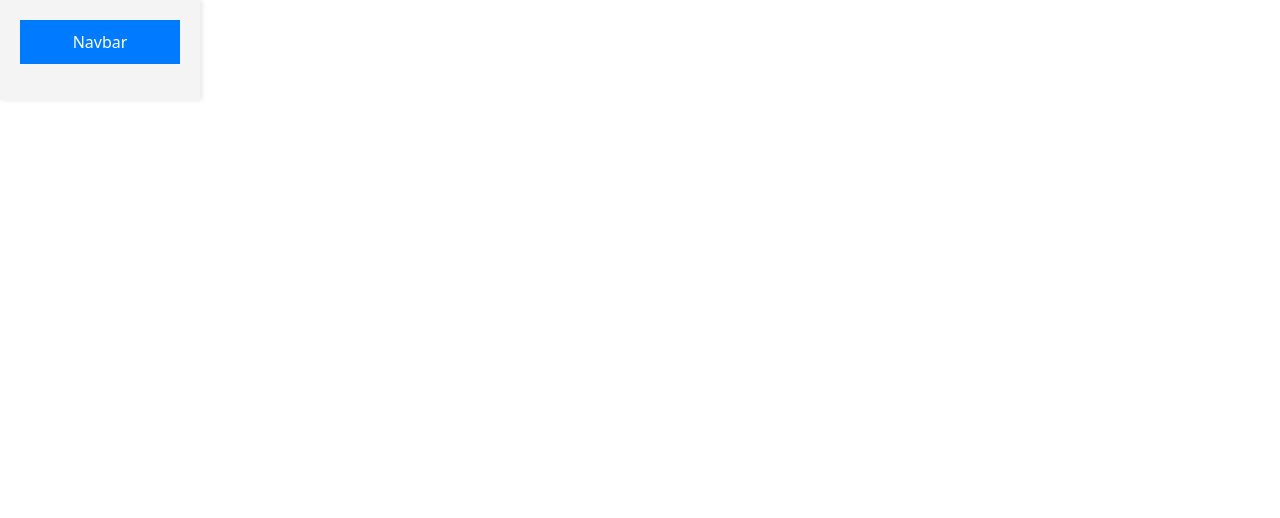
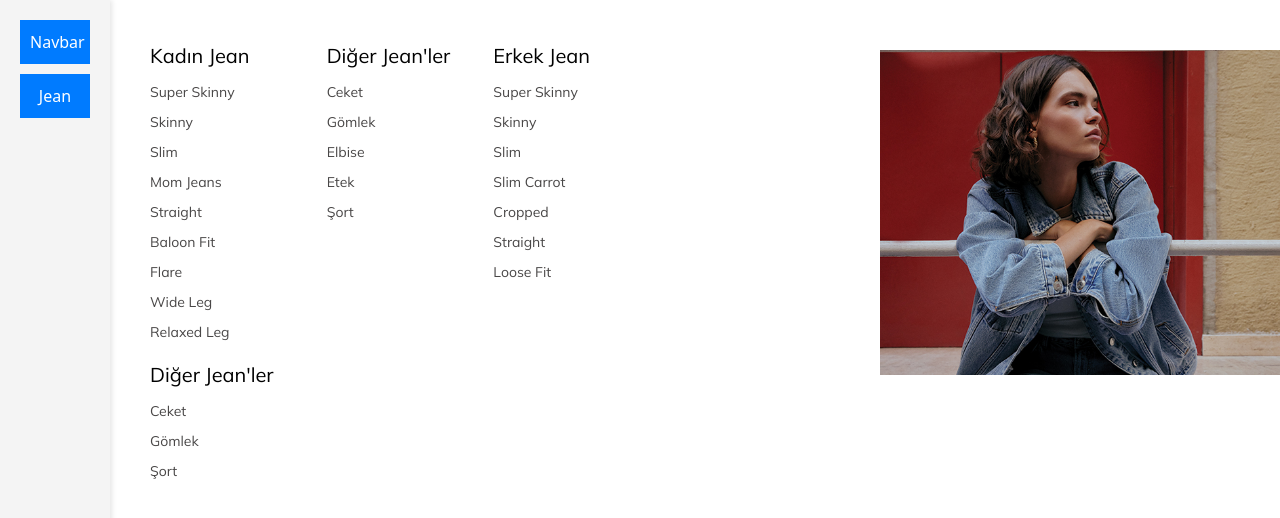
Before and after one commit to tugbanuaslan7/ltb-clone-nuxt, a Nuxt app: page /Jean in a window 1280 px wide. Before the commit this address had no page. Shown: the top 518 px of the page. Built offline with nearby package versions, Linux system fonts and the light colour scheme.

Commit message:
ikinci component eklendi

```diff
--- a/layouts/Sidebar.vue
+++ b/layouts/Sidebar.vue
@@ -2,6 +2,7 @@
     <div class="sidebar">
       <ul>
         <li><button @click="navigateTo('Navbar')">Navbar</button></li>
+        <li><button @click="navigateTo('Jean')">Jean</button></li>
       </ul>
     </div>
   </template>
@@ -18,8 +19,8 @@
 
   <style scoped>
   .sidebar {
-    width: 200px;
-    height: 100%;
+    width: 110px;
+    height: 100vh;
     background-color: #f4f4f4;
     padding: 20px;
     box-shadow: 2px 0 5px rgba(0,0,0,0.1);
--- a/layouts/default.vue
+++ b/layouts/default.vue
@@ -1,12 +1,29 @@
 <template>
   <div>
     <Navbar />
-    <Sidebar />
-    <NuxtPage />
+    <div class="layout">
+      <Sidebar />
+      <main>
+        <NuxtPage />
+      </main>
+    </div>
   </div>
 </template>
 
 <script setup>
-import Navbar from '~/pages/Navbar.vue';
+import Navbar from '~/pages/Navbar.vue'; // Navbar doğru bir dizinde
 import Sidebar from '~/layouts/Sidebar.vue';
 </script>
+
+<style scoped>
+.layout {
+  display: flex;
+  height: 100vh; /* Tam ekran yüksekliği */
+}
+
+main {
+  flex: 1;
+  padding: 20px;
+  overflow-y: auto; /* İçerik uzun olursa kaydırma yapılabilir */
+}
+</style>
--- /dev/null
+++ b/pages/Jean.vue
@@ -0,0 +1,154 @@
+<template>
+    <div class="jeans-page">
+      <div class="categories">
+        <!-- Sol Sütun -->
+        <div class="left-column">
+          <section class="category">
+            <h2><a href="/kadin-jean">Kadın Jean</a></h2>
+            <ul>
+              <li><a href="/super-skinny">Super Skinny</a></li>
+              <li><a href="/skinny">Skinny</a></li>
+              <li><a href="/slim">Slim</a></li>
+              <li><a href="/mom-jeans">Mom Jeans</a></li>
+              <li><a href="/staright">Straight</a></li>
+              <li><a href="/baloon-fit">Baloon Fit</a></li>
+              <li><a href="/flare">Flare</a></li>
+              <li><a href="/wide-leg">Wide Leg</a></li>
+              <li><a href="/relaxed-leg">Relaxed Leg</a></li>
+            </ul>
+          </section>
+
+          <section class="category">
+            <h2><a href="/diger-jeanler">Diğer Jean'ler</a></h2>
+            <ul>
+              <li><a href="/ceket">Ceket</a></li>
+              <li><a href="/gomlek">Gömlek</a></li>
+              <li><a href="/sort">Şort</a></li>
+            </ul>
+          </section>
+        </div>
+
+        <!-- Orta Sütun -->
+        <div class="other-column">
+          <section class="category">
+            <h2><a href="/digerleri">Diğer Jean'ler</a></h2>
+            <ul>
+              <li><a href="/ceket">Ceket</a></li>
+              <li><a href="/gomlek">Gömlek</a></li>
+              <li><a href="/elbise">Elbise</a></li>
+              <li><a href="/etek">Etek</a></li>
+              <li><a href="/sort">Şort</a></li>
+            </ul>
+          </section>
+        </div>
+
+        <!-- Sağ Sütun -->
+        <div class="right-column">
+          <section class="category">
+            <h2><a href="/erkek-jean">Erkek Jean</a></h2>
+            <ul>
+                <li><a href="/super-skinny">Super Skinny</a></li>
+              <li><a href="/skinny">Skinny</a></li>
+              <li><a href="/slin">Slim</a></li>
+              <li><a href="/slim-carrot">Slim Carrot</a></li>
+              <li><a href="/cropped">Cropped</a></li>
+              <li><a href="/straight">Straight</a></li>
+              <li><a href="/loose-fit">Loose Fit</a></li>
+            </ul>
+          </section>
+
+          <div class="image-container">
+            <a href="/jean-products">
+             <img src="/assets/images/jean.jpg" alt="Jean Fotoğrafı" />
+            </a>
+          </div>
+        </div>
+      </div>
+    </div>
+  </template>
+
+<style scoped>
+.jeans-page {
+  padding: 20px;
+  font-family: 'Mulish', sans-serif;
+  color: #333;
+}
+
+.categories {
+  display: flex;
+  justify-content: space-between;
+  gap: 10px;
+}
+
+.category h2 {
+  font-size: 24px;
+  margin-bottom: 10px;
+  color: black;
+}
+
+.category h2 a{
+  font-size: 20px;
+}
+
+.category h2 a:hover {
+  color: grey; /* Hover sırasında da gri kalacak */
+}
+
+.category ul {
+  list-style: none;
+  padding: 0;
+}
+
+.category li {
+  margin-bottom: 6px;
+}
+
+.category a {
+  font-size: 14px;
+  text-decoration: none; /* Alt çizgiyi kaldırır */
+  color: black; /* Bağlantı rengi */
+  transition: color 0.3s ease;
+}
+
+.category li a{
+  color: rgb(73, 71, 71);
+  font-weight: 500;
+}
+
+.category a:hover {
+  color: red; /* Hover rengini belirler */
+}
+
+
+
+.other-column{
+    margin-left: 10px; /* Sağdaki sütunun soluna negatif margin uygulayarak sola kaydırır */
+}
+
+.right-column {
+    display: flex;
+    flex-direction: column;
+    margin-right: 650px; /* Sağdaki sütunun soluna negatif margin uygulayarak sola kaydırır */
+}
+
+.image-container {
+    position: absolute;
+      top: 50px; /* Yukarıdan 50px */
+      right: 0; /* Soldan 100px */
+}
+
+.image-container a {
+  display: inline-block; /* Bağlantının etrafında tıklanabilir alan yaratır */
+}
+
+.image-container img {
+  width: 100%;
+  max-width: 400px;
+  height: auto;
+  transition: opacity 0.3s ease; /* Soluklaşma geçişi */
+}
+
+.image-container a:hover img{
+  opacity: 0.7; /* Hover durumunda soluklaşma efekti */
+}
+</style>
```
Also changed, not shown: router/index.ts (+14 -8 lines), public/assets/images/jean.jpg (added).
